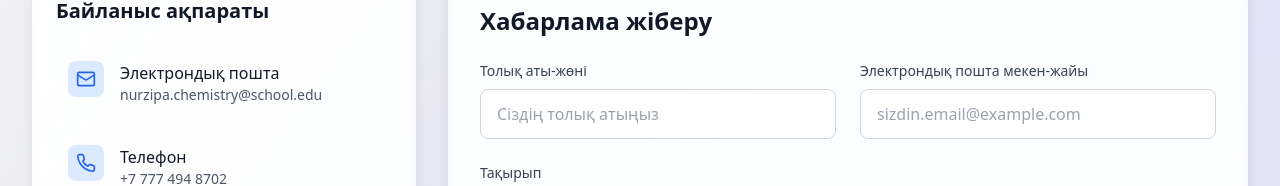
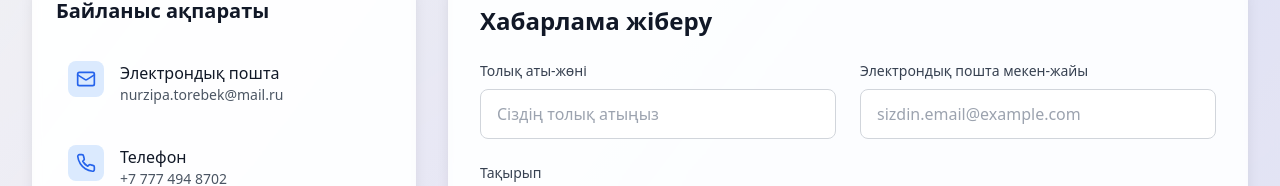
Before and after one commit to Satzhan7/Chemistry, a React (Vite) app: page / in a window 1280 px wide. Both pictures are taken after a click on the button "Байланыс". Shown: the part 295-481 px from the top of the page. Built offline with nearby package versions, Linux system fonts and the light colour scheme.

Commit message:
Updated Contact.tsx

```diff
--- a/src/components/Contact.tsx
+++ b/src/components/Contact.tsx
@@ -33,8 +33,8 @@ const Contact: React.FC = () => {
     {
       icon: Mail,
       label: 'Электрондық пошта',
-      value: 'nurzipa.chemistry@school.edu',
-      link: 'mailto:nurzipa.chemistry@school.edu'
+      value: 'nurzipa.torebek@mail.ru',
+      link: 'nurzipa.torebek@mail.ru'
     },
     {
       icon: Phone,
```
